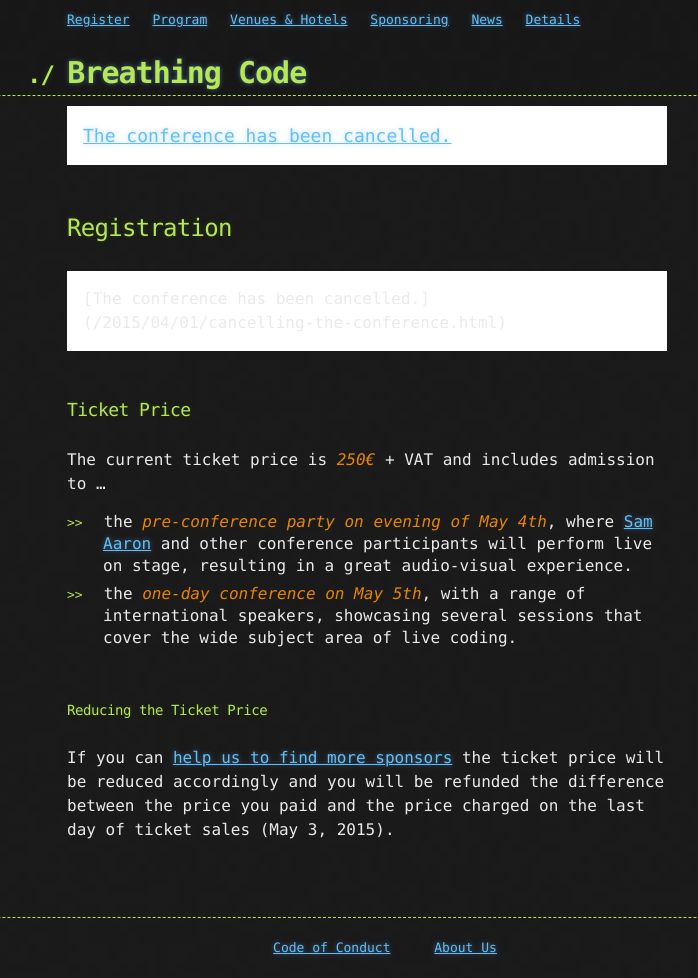
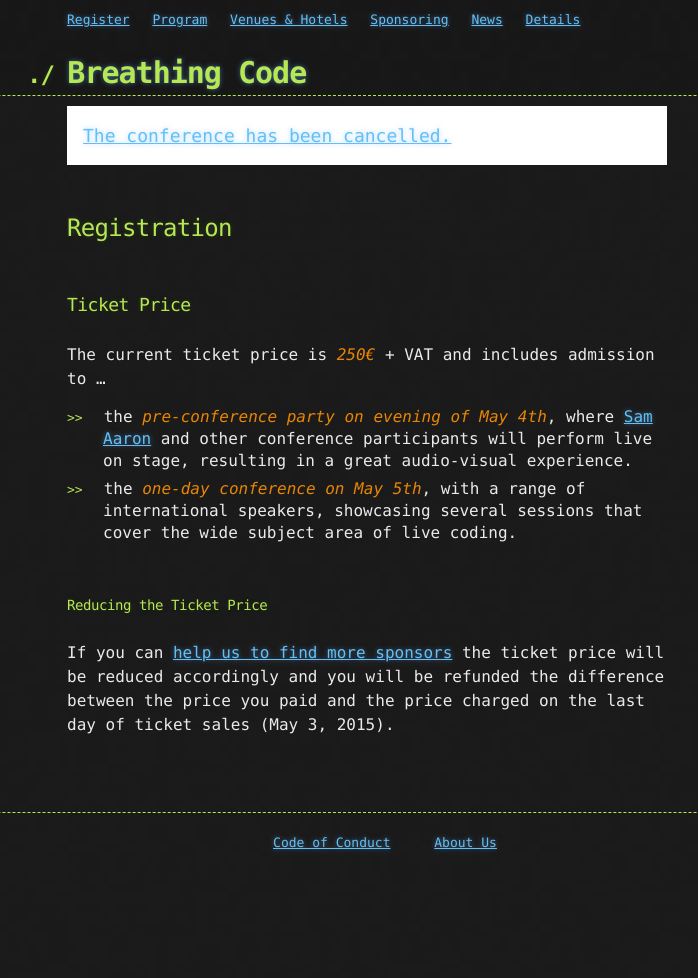
Before and after one commit to BreathingCode/BreathingCode.github.io, a Jekyll site: the page built from register.md, in a window 1280 px wide. Shown: the whole page, without its empty margins (273-971 px from the left). Built offline with Jekyll 4.4.1, drawn with Linux system fonts in a browser that asks for light colours; nearby versions of some CDN libraries; Markdown is read by kramdown in place of the engine named in the settings; after the commit the page ends 900 px from its top, so only the background shows below that.

Commit message:
REformatted cancellation

```diff
--- a/register.md
+++ b/register.md
@@ -3,10 +3,6 @@ layout: default
 ---
 
 ## Registration
-
-<div class="announcement">
-  [The conference has been cancelled.](/2015/04/01/cancelling-the-conference.html)
-</div>
 
 <!--
 [Help make Breathing Code count!](/2015/03/27/making-it-count.html)
```
